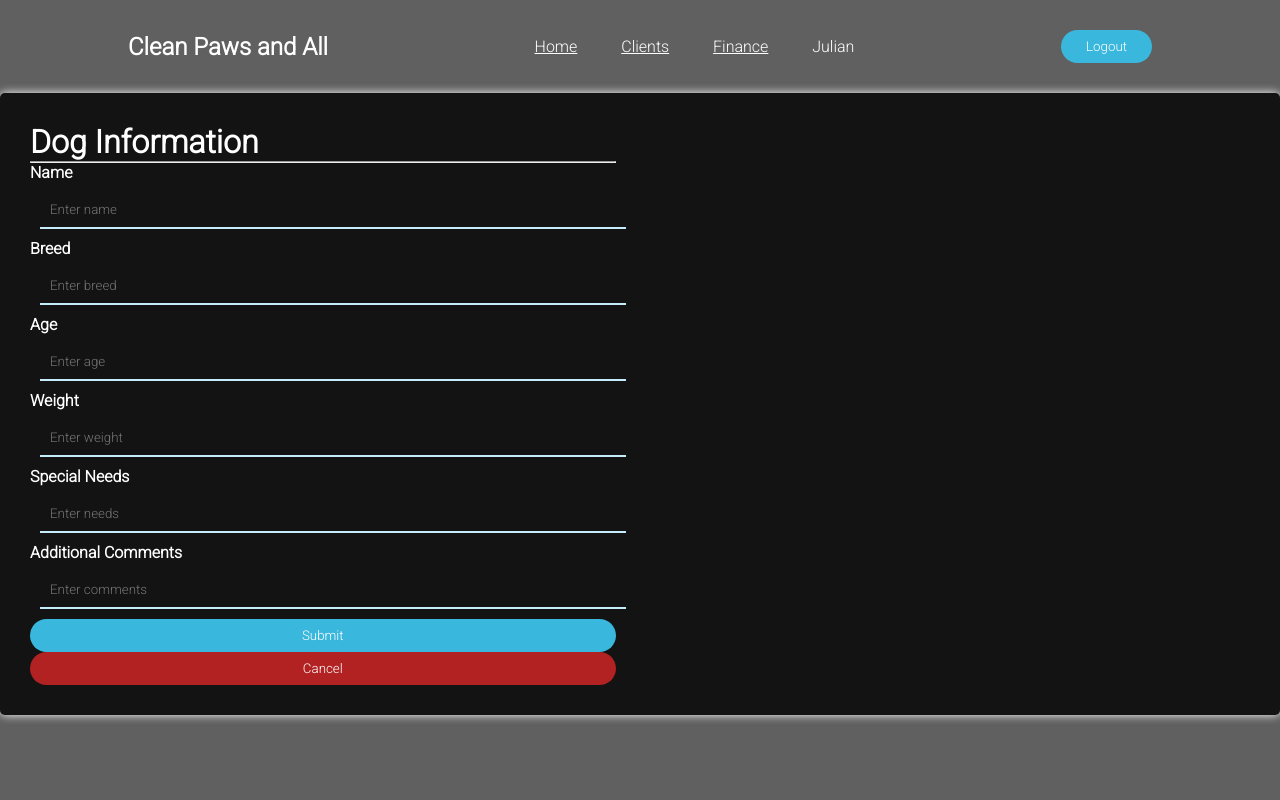
After one commit to JulianCuttino/CleanPaws, a PHP site: page /newDog.php in a window 1280 px wide. The commit adds this page. Run offline with PHP 8.4, Linux system fonts and the light colour scheme; a user stored in the database is signed in; data that the repository does not hold is empty.

Commit message:
Add dogs

```diff
--- a/dog.php
+++ b/dog.php
@@ -23,6 +23,7 @@ if(isset($_GET["u"])){
     <table>
     <thead>
     <tr>
+    <th>Name</th>
     <th>Breed</th>
     <th>Age</th>
     <th>Weight</th>
--- a/editClient.php
+++ b/editClient.php
@@ -49,14 +49,13 @@ $comments = $row2['comments'];
 
     <label for="notes"><b>Notes About Client</b></label>
     <input type="text" value="<?php echo $notes;?>" placeholder="Enter notes" name="notes" id="notes">
-    </div>
-
 
     <button class="btn" type="submit">Update</button>
     <button class="cancel" onclick="location.href='index.php'">Cancel</button>
     </div>
 
-</div>
+
+    </div>
 </form>
 </div>
 
--- a/editDog.php
+++ b/editDog.php
@@ -46,7 +46,10 @@ if(isset($_GET['u'])){
 
     <label for="comments"><b>Additional Comments</b></label>
     <input type="text" value="<?php echo $comments;?>" placeholder="Enter comments" name="comments" id="comments">
+    <button class="btn" type="submit">Update</button>
+    <button class="cancel" onclick="location.href='index.php'">Cancel</button>
     </div>
+
 
 
     </form>
--- /dev/null
+++ b/newDog.php
@@ -0,0 +1,46 @@
+<!DOCTYPE html>
+<html lang="en">
+<head>
+    <meta charset="UTF-8">
+    <meta name="viewport" content="width=device-width, initial-scale=1.0">
+    <title>Document</title>
+</head>
+<body>
+<?php include_once 'header.php';
+if(isset($_GET['u'])){
+    $id = $_GET['u'];
+}
+?>
+    <div id="wrapper">
+    <form action="addDog.php" method="post">
+    <input type="hidden" name="id" value="<?php echo $id;?>">
+    <div id="addClient">
+    <div class="input-fields">
+    <h1>Dog Information</h1>
+    <hr>
+    <label for="dog"><b>Name</b></label>
+    <input type="text" placeholder="Enter name" name="dname" id="dname" required>
+
+    <label for="breed"><b>Breed</b></label>
+    <input type="text" placeholder="Enter breed" name="breed" id="breed" required>
+
+    <label for="age"><b>Age</b></label>
+    <input type="text" placeholder="Enter age" name="age" id="age" required>
+
+    <label for="weight"><b>Weight</b></label>
+    <input type="text" placeholder="Enter weight" name="weight" id="weight" required>
+
+    <label for="special"><b>Special Needs</b></label>
+    <input type="text" placeholder="Enter needs" name="special" id="special">
+
+    <label for="comments"><b>Additional Comments</b></label>
+    <input type="text" placeholder="Enter comments" name="comments" id="comments">
+
+    <button class="btn" type="submit">Submit</button>
+    <button class="cancel" onclick="location.href='index.php'">Cancel</button>
+    </div>
+    </div>
+    </form>
+    </div>
+</body>
+</html>
```
Also changed, not shown: addDog.php (added, +18 -0 lines), clients.php (+4 -3 lines).
